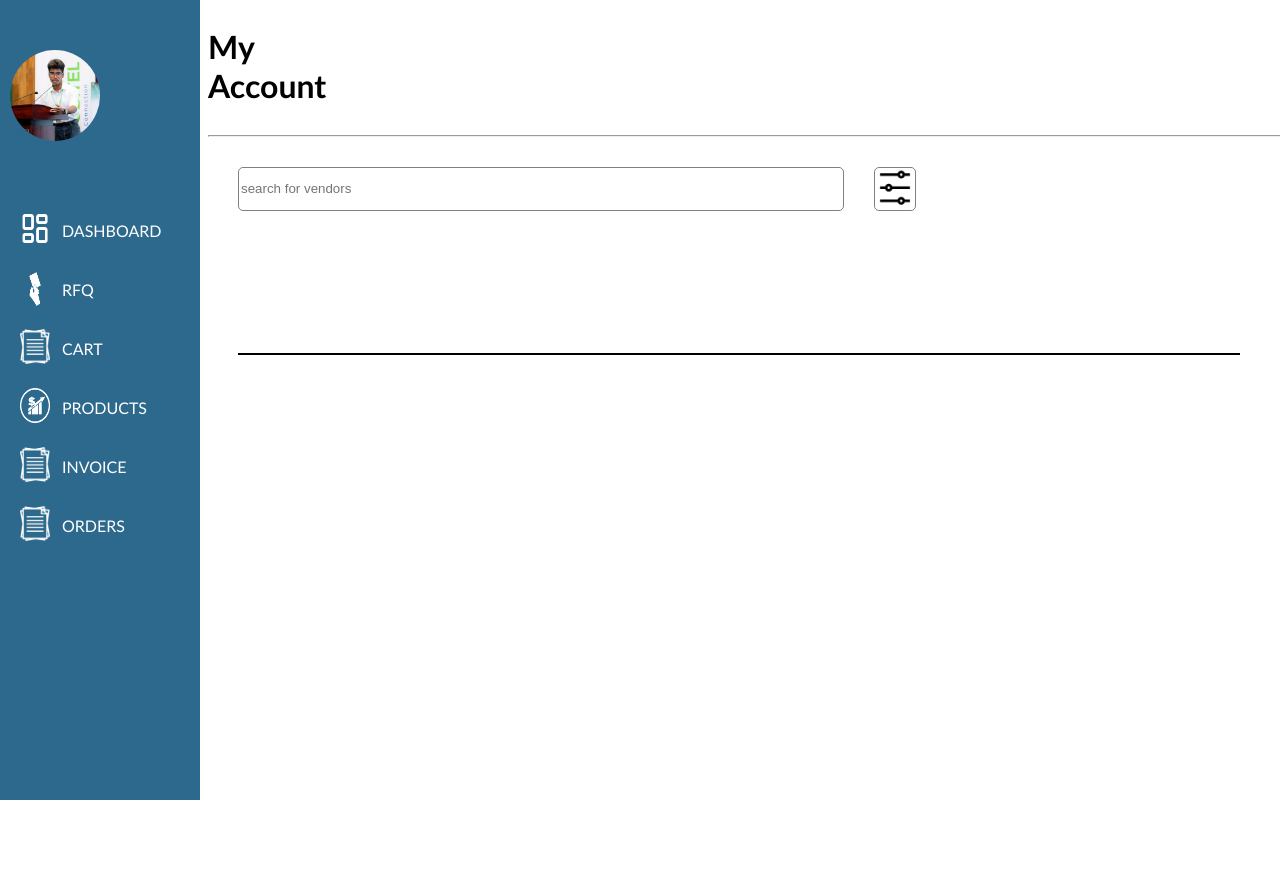
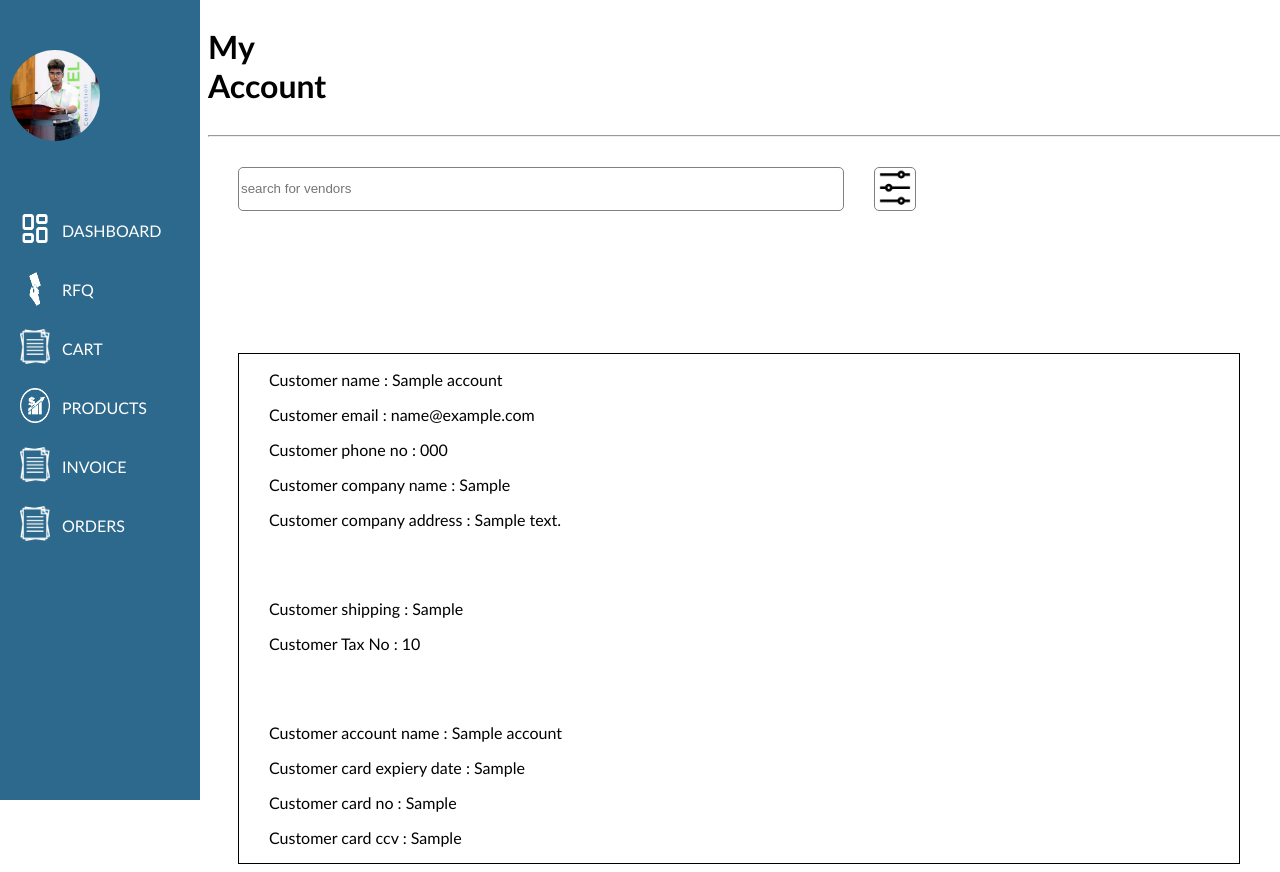
Before and after one commit to Nirusan03/FYP_Abi, a Flask app: page /customer_account in a window 1280 px wide; the page is wider, and only the part inside the window is pictured. Before the commit the page ends 800 px from the top of that part, so only its background shows below. Run offline with Flask 3, Linux system fonts and the light colour scheme; a database or web service that is not in the repository returns one stand-in record (values such as "Sample title").

Commit message:
core-fucntions done

```diff
--- a/templates/customer-account.html
+++ b/templates/customer-account.html
@@ -99,6 +99,26 @@
                 <div class="delivery-earning">
                     <div class="upcoming">
 
+                        <div class="upcoming" style="border: none;">
+                            <p>Customer name               : {{cus_account_dick.Customer_name}}</p>
+                            <p>Customer email              : {{cus_account_dick.Customer_email}}</p>
+                            <p>Customer phone no           : {{cus_account_dick.Customer_PhoneNo}}</p>
+                            <p>Customer company name    : {{cus_account_dick.Customer_company}}</p>
+                            <p>Customer company address    : {{cus_account_dick.Customer_ComAddress}}</p>
+
+                            <br><br>
+
+                            <p>Customer shipping             : {{cus_account_dick.Customer_Shipping}}</p>
+                            <p>Customer Tax No            : {{cus_account_dick.Customer_TaxNo}}</p>
+
+                            <br><br>
+
+                            <p>Customer account name   : {{cus_account_dick.Customer_NameCard}}</p>
+                            <p>Customer card expiery date     : {{cus_account_dick.Customer_cardEx}}</p>
+                            <p>Customer card no         : {{cus_account_dick.Customer_cardNo}}</p>
+                            <p>Customer card ccv          : {{cus_account_dick.Customer_cvc}}</p>
+                        </div>
+
                     </div>
                 </div>
 
```
